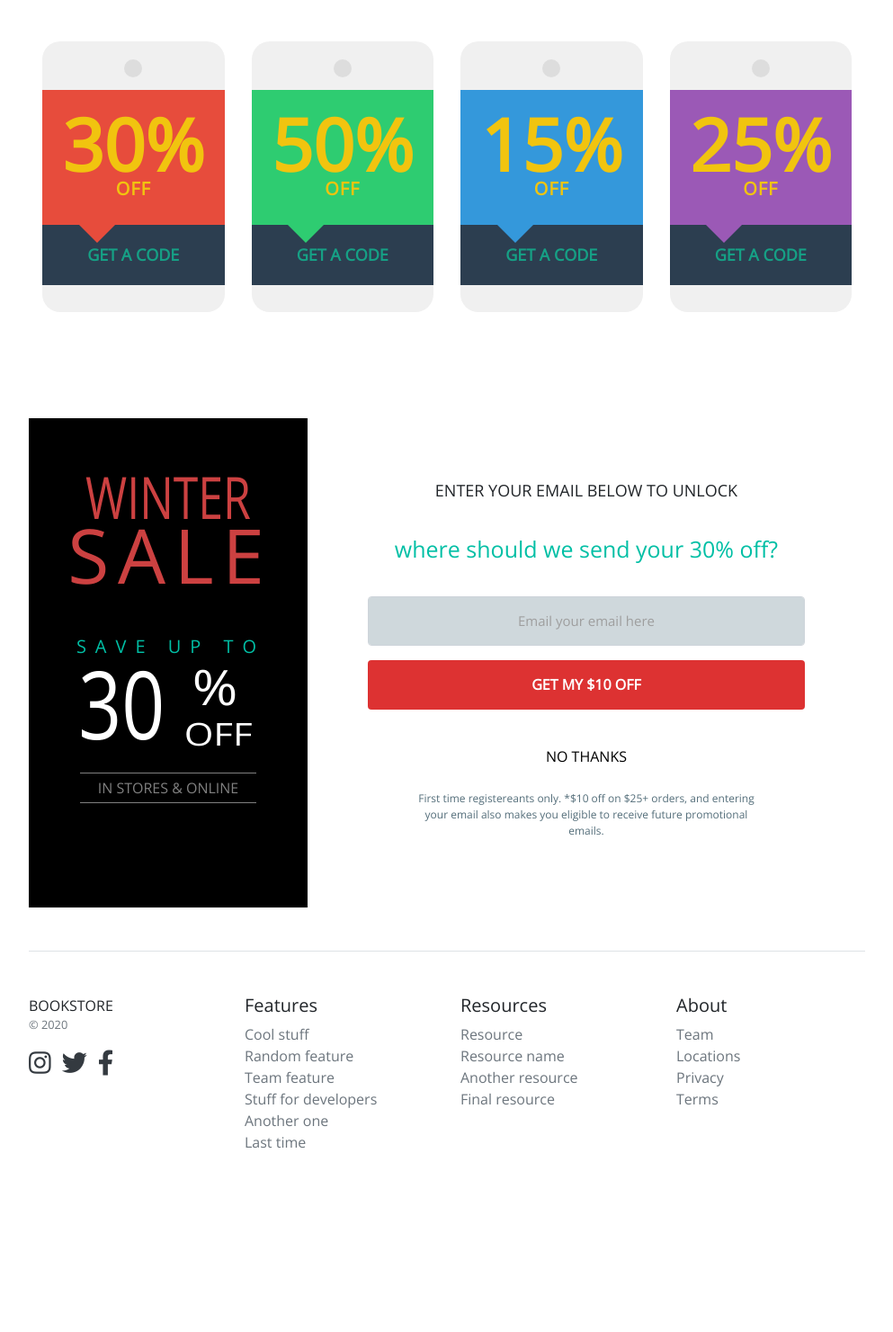
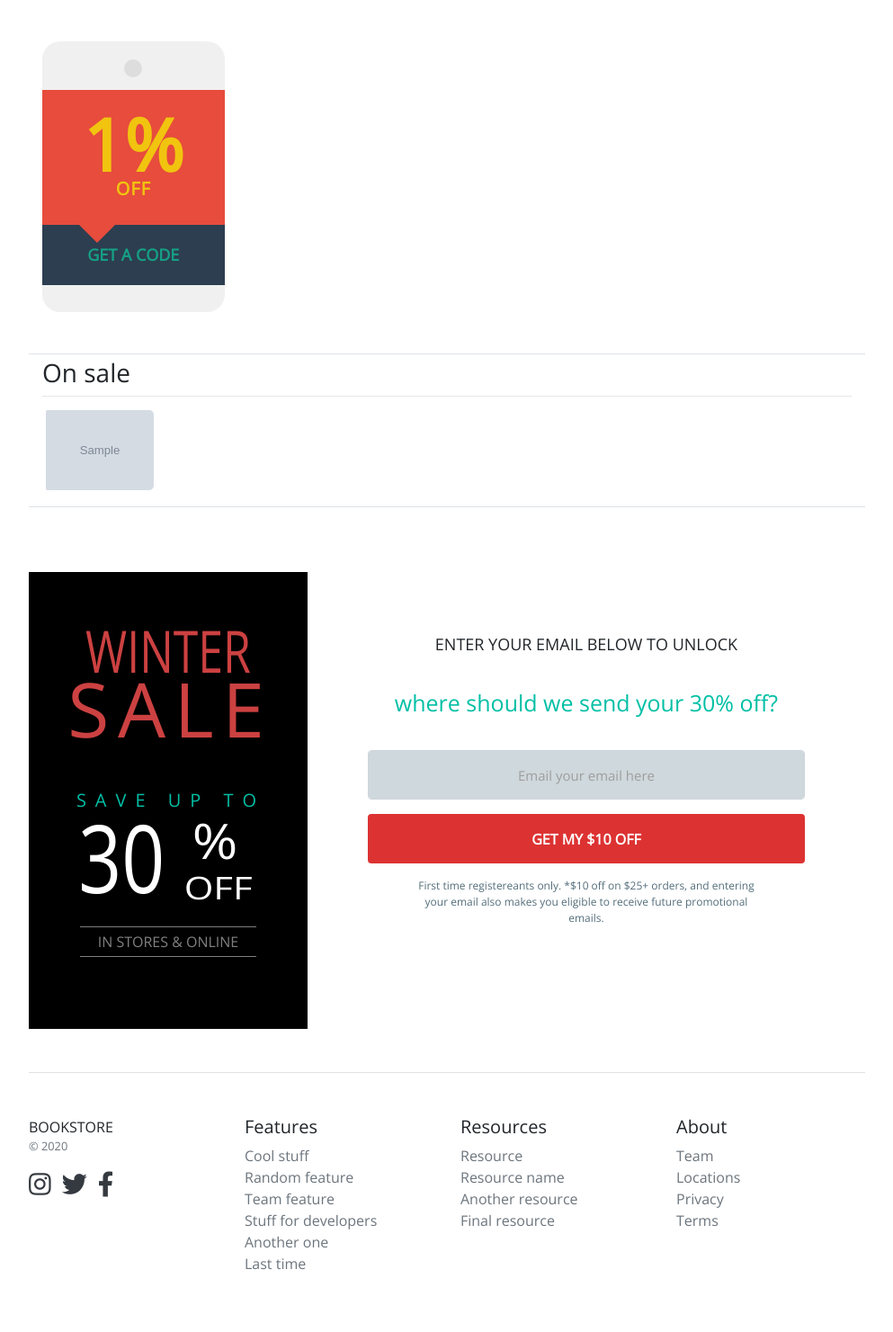
Before and after one commit to xistadi/BookStore, a Django app: page /sales/ in a window 1280 px wide. Shown: the part 833-2314 px from the top of the page at 90% size, without its empty margins (143-1136 px from the left). Before the commit the page ends 2110 px from the top, so only its background shows below. Run offline with Django 3.2, Linux system fonts and the light colour scheme; tables that the repository leaves empty hold one stand-in row (values such as "Sample post"); grey boxes marked "Sample" are stand-in pictures; some libraries are stand-ins or nearby versions.

Commit message:
fixed some bugs and added some in sales

```diff
--- a/src/coupon/urls.py
+++ b/src/coupon/urls.py
@@ -9,4 +9,5 @@ urlpatterns = [
     path('create/', views.CreateCouponView.as_view(), name='create_coupon'),
     path('update/<int:pk>/', views.UpdateCouponView.as_view(), name='update_coupon'),
     path('delete/<int:pk>/', views.DeleteCouponView.as_view(), name='delete_coupon'),
+    path('send_to_email/', views.SendCouponToEmail.as_view(), name='send_to_email'),
 ]
--- a/src/hello_world/templates/hello_world/sales.html
+++ b/src/hello_world/templates/hello_world/sales.html
@@ -2,92 +2,124 @@
 {% block title %}BOOSTORE{% endblock %}
 {% load static %}
 {% block css %}
+<link rel="stylesheet" href="{% static 'homepage.css' %}">
+<link rel="stylesheet" href="{% static 'book.css' %}">
 <link rel="stylesheet" href="{% static 'sales.css' %}">
-
 {% endblock %}
-
 {% block content %}
 <img src="https://i.imgur.com/MvLol8X.jpg" width="930px" alt="" class="mt-2">
+
+<!--Купоны карты-->
 <section id="labels">
   <div class="container">
     <div class="row">
+      {% for coupon in active_coupons %}
         <div class="col-sm-6 col-md-3">
           <div class="dl">
-            <div class="discount alizarin mt-4">
-                30%
+            <div class="discount {% cycle 'alizarin' 'emerald' 'peter-river' 'amethyst' %} mt-4">
+              {{ coupon.percent }}%
               <div class="type">
                 off
               </div>
             </div>
             <div class="coupon midnight-blue">
-                <a data-toggle="collapse" href="#code-1" class="open-code">Get a code</a>
-                <div id="code-1" class="collapse code">
-                    WINTER30
+              <a data-toggle="collapse" href="#code-{{ forloop.counter }}" class="open-code">Get a code</a>
+              <div id="code-{{ forloop.counter }}" class="collapse code">
+                {{ coupon.name }}
               </div>
             </div>
           </div>
         </div>
-        <div class="col-sm-6 col-md-3">
-          <div  class="dl">
-            <div class="discount emerald mt-4">
-                50%
-                <div class="type">
-                    off
+      {% endfor %}
     </div>
   </div>
-            <div class="coupon midnight-blue">
-                <a data-toggle="collapse" href="#code-2" class="open-code">Get a code</a>
-                <div id="code-2" class="collapse in code">
-                    WINTER50
+</section>
+<!--end Купоны карты-->
+
+<!--    On sale-->
+<div class="col-lg-12 border-bottom border-top pt-1" style="margin-bottom: 25px">
+  <div class="row">
+    <div class="col-md-9">
+      <h3>On sale</h3>
+    </div>
+    <div class="col-md-3">
+      <!-- Controls -->
+      <div class="controls pull-right hidden-xs">
+        <a class="left fa fa-chevron-left btn btn" href="#carouselExampleIndicators" data-slide="prev"></a>
+        <a class="right fa fa-chevron-right btn" href="#carouselExampleIndicators" data-slide="next"></a>
       </div>
     </div>
   </div>
+  <hr style="margin: 0">
+  <div id="carouselExampleIndicators" class="carousel slide" data-ride="carousel" style="margin: 15px 0">
+    <div class="carousel-inner">
+      <div class="carousel-item active">
+        <div class="row">
+          {% for obj in last_some_books_first %}
+          <div class="col-2">
+            <div class="content">
+              <a href="/books/{{ obj.pk }}">
+                <div class="content-overlay"></div> <img class="content-image" {% if obj.photo %} src="{{ MEDIA_URL }}{{ obj.photo.url }}"{% else %} src="http://placehold.it/2000x3000" {% endif %} alt="Обложка фото">
+                <div class="content-details fadeIn-bottom">
+                  <h4 style="font-size: 18px">{{ obj.name }}</h4>
+                  <p>Price: {{ obj.price }}</p>
+                  <div class="rate" style="padding: 0 0 0 0; margin-left: 11px; margin-top: -20px; margin-bottom: 10px">
+                    <input type="radio" id="star56{{ forloop.counter }}" name="rate6{{ forloop.counter }}" value="5" {% if obj.get_rating == 5 %}checked {% endif %} disabled/>
+                    <label for="star56{{ forloop.counter }}" title="text">5 stars</label>
+                    <input type="radio" id="star46{{ forloop.counter }}" name="rate6{{ forloop.counter }}" value="4" {% if obj.get_rating == 4 %}checked {% endif %} disabled/>
+                    <label for="star46{{ forloop.counter }}" title="text">4 stars</label>
+                    <input type="radio" id="star36{{ forloop.counter }}" name="rate6{{ forloop.counter }}" value="3" {% if obj.get_rating == 3 %}checked {% endif %} disabled/>
+                    <label for="star36{{ forloop.counter }}" title="text">3 stars</label>
+                    <input type="radio" id="star26{{ forloop.counter }}" name="rate6{{ forloop.counter }}" value="2" {% if obj.get_rating == 2 %}checked {% endif %} disabled/>
+                    <label for="star26{{ forloop.counter }}" title="text">2 stars</label>
+                    <input type="radio" id="star16{{ forloop.counter }}" name="rate6{{ forloop.counter }}" value="1" {% if obj.get_rating == 1 %}checked {% endif %} disabled />
+                    <label for="star16{{ forloop.counter }}" title="text">1 star</label>
                   </div>
-        <div class="col-sm-6 col-md-3">
-          <div  class="dl">
-            <div class="discount peter-river mt-4">
-            15%
-                <div class="type">
-                    off
+                  <a href="{% url 'cart:cart_index' %}?book={{ obj.pk }}" class="btn btn-outline-light"><i class="fas fa-shopping-cart"></i></a>
+                </div>
+              </a>
             </div>
           </div>
-            <div class="coupon midnight-blue">
-                <a data-toggle="collapse" href="#code-3" class="open-code">Get a code</a>
-                <div id="code-3" class="collapse code">
-                    WINTER15
+          {% endfor %}
         </div>
       </div>
+      <div class="carousel-item">
+        <div class="row">
+          {% for obj in last_some_books_second %}
+          <div class="col-2">
+            <div class="content">
+              <a href="/books/{{ obj.pk }}">
+                <div class="content-overlay"></div> <img class="content-image" {% if obj.photo %} src="{{ MEDIA_URL }}{{ obj.photo.url }}"{% else %} src="http://placehold.it/2000x3000" {% endif %} alt="Обложка фото">
+                <div class="content-details fadeIn-bottom">
+                  <h4 style="font-size: 18px">{{ obj.name }}</h4>
+                  <p>Price: {{ obj.price }}</p>
+                  <div class="rate" style="padding: 0 0 0 0; margin-left: 11px; margin-top: -20px; margin-bottom: 10px">
+                    <input type="radio" id="star57{{ forloop.counter }}" name="rate7{{ forloop.counter }}" value="5" {% if obj.get_rating == 5 %}checked {% endif %} disabled/>
+                    <label for="star57{{ forloop.counter }}" title="text">5 stars</label>
+                    <input type="radio" id="star47{{ forloop.counter }}" name="rate7{{ forloop.counter }}" value="4" {% if obj.get_rating == 4 %}checked {% endif %} disabled/>
+                    <label for="star47{{ forloop.counter }}" title="text">4 stars</label>
+                    <input type="radio" id="star37{{ forloop.counter }}" name="rate7{{ forloop.counter }}" value="3" {% if obj.get_rating == 3 %}checked {% endif %} disabled/>
+                    <label for="star37{{ forloop.counter }}" title="text">3 stars</label>
+                    <input type="radio" id="star27{{ forloop.counter }}" name="rate7{{ forloop.counter }}" value="2" {% if obj.get_rating == 2 %}checked {% endif %} disabled/>
+                    <label for="star27{{ forloop.counter }}" title="text">2 stars</label>
+                    <input type="radio" id="star17{{ forloop.counter }}" name="rate7{{ forloop.counter }}" value="1" {% if obj.get_rating == 1 %}checked {% endif %} disabled />
+                    <label for="star17{{ forloop.counter }}" title="text">1 star</label>
+                  </div>
+                  <a href="{% url 'cart:cart_index' %}?book={{ obj.pk }}" class="btn btn-outline-light"><i class="fas fa-shopping-cart"></i></a>
+                </div>
+              </a>
             </div>
           </div>
-        <div class="col-sm-6 col-md-3">
-          <div  class="dl">
-            <div class="discount amethyst mt-4">
-                25%
-                <div class="type">
-                    off
-                </div>
-            </div>
-            <div class="coupon midnight-blue">
-                <a data-toggle="collapse" href="#code-4" class="open-code">Get a code</a>
-                <div id="code-4" class="collapse code">
-                    WINTER25
+          {% endfor %}
         </div>
       </div>
     </div>
   </div>
 </div>
-  </div>
-</section>
+<!--    end On sale-->
 
-
-
-
-
-
-
-
-
-<div class="">
+<!--  Form send email-->
+<div class="mb-5">
   <div class="container-fluid mt-5">
     <div class="row justify-content-center">
       <div class="">
@@ -132,7 +164,8 @@
               </div>
             </div>
             <div class="col-md-8 bg-white">
-                            <form class="">
+              <form class="" action="{% url 'coupon:send_to_email' %}" method="post">
+                {% csrf_token %}
                 <div class="card rounded-0 border-0 card2">
                   <div class="row justify-content-center">
                     <div class="col-11">
@@ -147,15 +180,12 @@
                   <div class="row justify-content-center">
                     <div class="col-md-10 col-11">
                       <div class="form-group row">
-                                                <div class="col-md-12"> <input id="email" type="email" placeholder="Email your email here" class="form-control input-box rm-border"> </div>
+                        <div class="col-md-12"> <input id="email" type="email" required placeholder="Email your email here" class="form-control input-box rm-border" name="email"> </div>
                       </div>
                       <div class="form-group row">
                         <div class="col-md-12"> <input type="submit" value="GET MY $10 OFF" class="btn btn-red rm-border btn-block"> </div>
                       </div>
                       <div class="form-group row justify-content-center mb-0">
-                                                <div class="col-md-12 px-3 mt-4"> <a href="#">
-                                                        <p class="thanks">no thanks</p>
-                                                    </a> </div>
                       </div>
                       <div class="form-group row justify-content-center mb-0">
                         <div class="col-md-10 px-3">
@@ -173,4 +203,5 @@
     </div>
   </div>
 </div>
+<!-- end Form send email-->
 {% endblock %}
--- a/src/hello_world/views.py
+++ b/src/hello_world/views.py
@@ -1,7 +1,9 @@
 from django.views.generic import ListView, TemplateView
 from products.models import Book
 from references.models import Author
+from coupon.models import Coupon
 import requests
+from django.urls import reverse_lazy
 
 
 class ShowBookListView(ListView):
@@ -34,5 +36,18 @@ class ShowBookListView(ListView):
         return context
 
 
-class ShowSales(TemplateView):
+class ShowSales(ListView):
+    """Показываем страницу со скидками"""
     template_name = 'hello_world/sales.html'
+    queryset = Book.objects.order_by('-pk')
+    paginate_by = 12
+
+    def get_context_data(self, *, object_list=None, **kwargs):
+        context = super().get_context_data(**kwargs)
+        active_coupons = Coupon.objects.filter(active=True).all().order_by('-pk')[:4]
+        last_some_books_first = Book.objects.order_by('-pk')[:6]
+        last_some_books_second = Book.objects.order_by('-pk')[6:12]
+        context['last_some_books_first'] = last_some_books_first
+        context['last_some_books_second'] = last_some_books_second
+        context['active_coupons'] = active_coupons
+        return context
```
Also changed, not shown: src/coupon/views.py (+18 -1 lines), src/myauth/views.py (+12 -1 lines), src/order/templates/order/update_status_order_for_manager.html (+7 -3 lines). Lines whose indentation alone changed are shown as unchanged.
